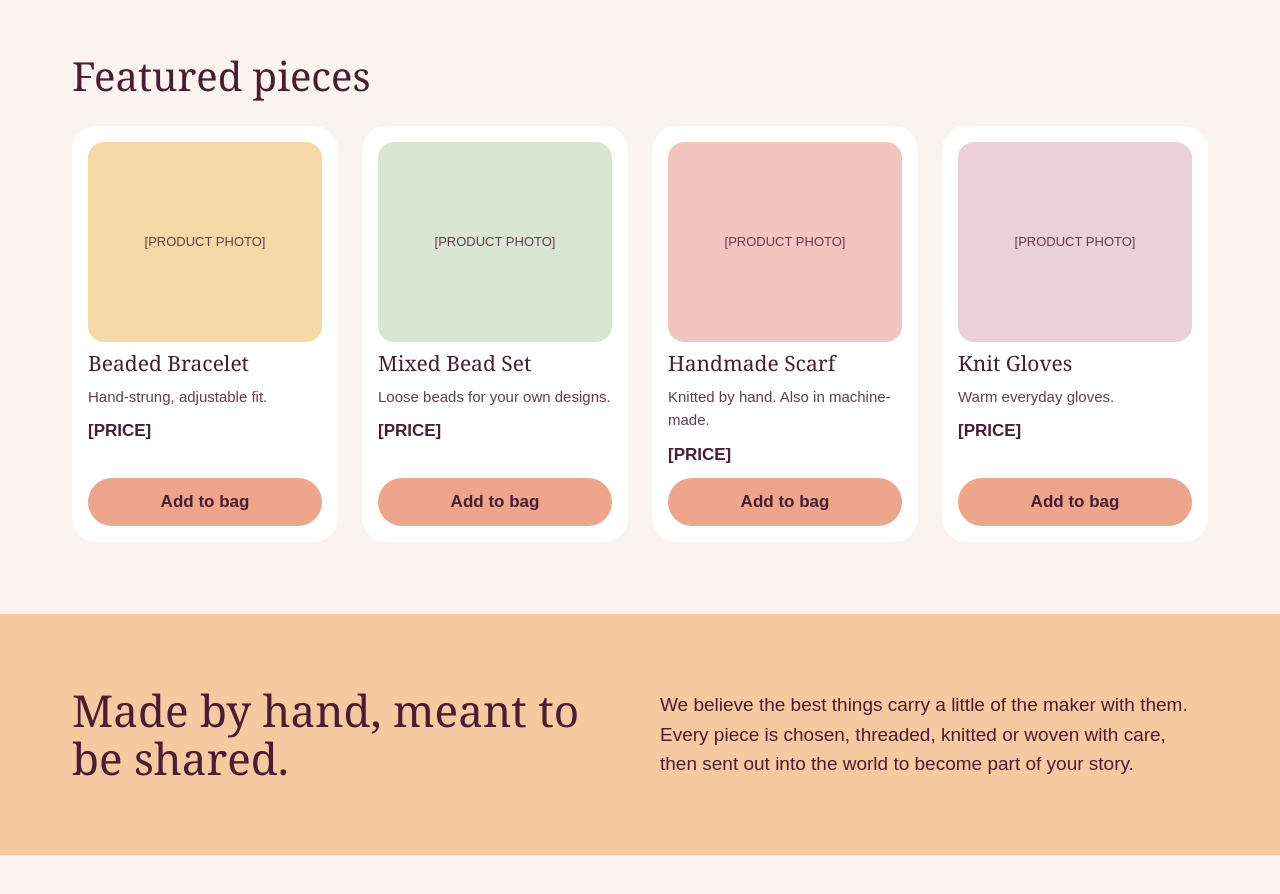
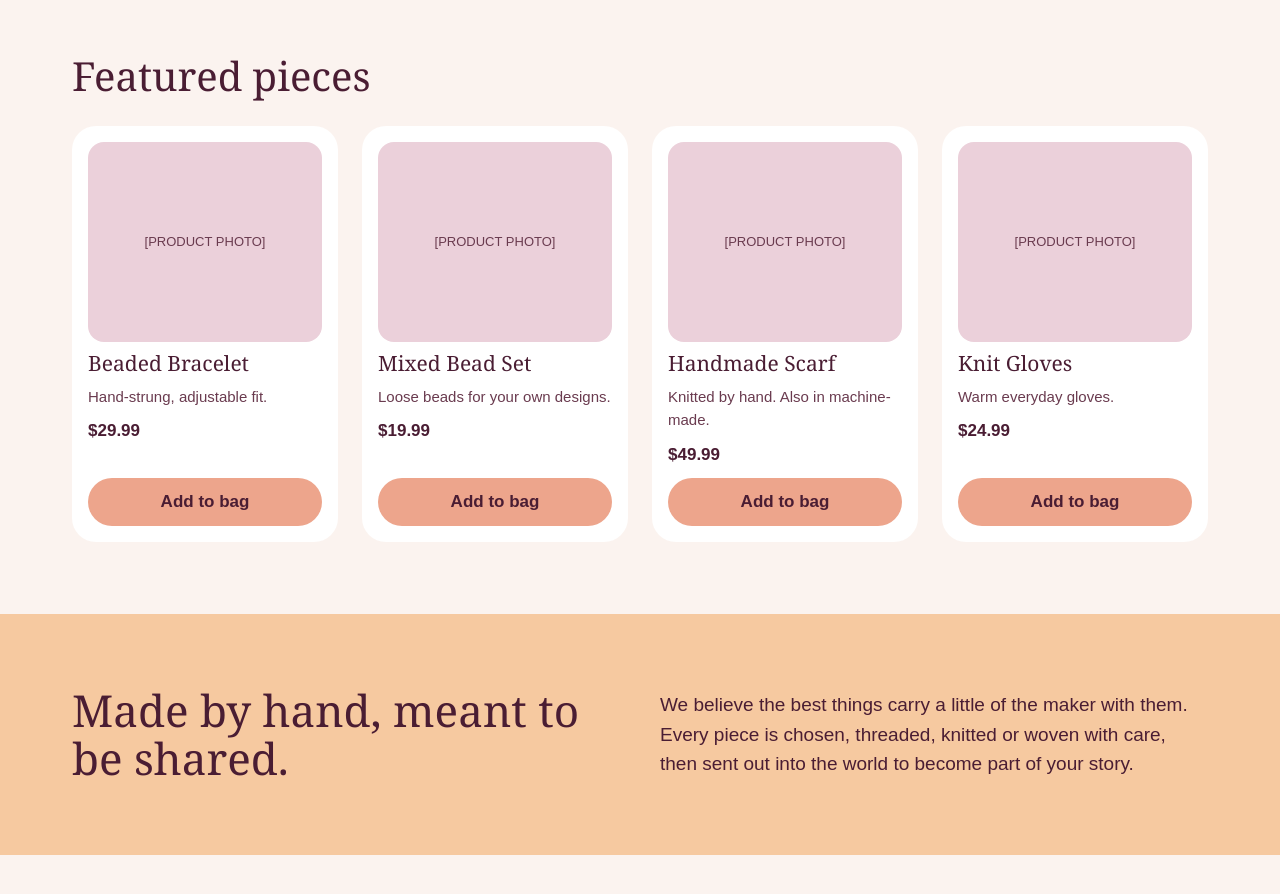
Before and after one commit to milanbairagi/bliss-and-bless, a Next.js app in the folder frontend/: page / in a window 1280 px wide. Shown: the part 1580-2474 px from the top of the page. Built offline with nearby package versions, Linux system fonts and the light colour scheme.

Commit message:
feat(service): refactor product display to use ProductCard component

```diff
--- a/frontend/app/_components/ServicesSection.tsx
+++ b/frontend/app/_components/ServicesSection.tsx
@@ -1,3 +1,5 @@
+import { ProductCard } from "@/components/common/ProductCard";
+
 const categories = [
   { name: "Bracelets", className: "category-bracelets" },
   { name: "Beads", className: "category-beads" },
@@ -6,10 +8,26 @@ const categories = [
 ];
 
 const products = [
-  ["Beaded Bracelet", "Hand-strung, adjustable fit.", "product-yellow"],
-  ["Mixed Bead Set", "Loose beads for your own designs.", "product-green"],
-  ["Handmade Scarf", "Knitted by hand. Also in machine-made.", "product-rose"],
-  ["Knit Gloves", "Warm everyday gloves.", "product-lilac"],
+  {
+    name: "Beaded Bracelet",
+    description: "Hand-strung, adjustable fit.",
+    price: 29.99,
+  },
+  {
+    name: "Mixed Bead Set",
+    description: "Loose beads for your own designs.",
+    price: 19.99,
+  },
+  {
+    name: "Handmade Scarf",
+    description: "Knitted by hand. Also in machine-made.",
+    price: 49.99,
+  },
+  {
+    name: "Knit Gloves",
+    description: "Warm everyday gloves.",
+    price: 24.99,
+  },
 ];
 
 export function ServicesSection() {
@@ -114,27 +132,8 @@ export function ServicesSection() {
           Featured pieces
         </h2>
         <div className="grid grid-cols-[repeat(auto-fit,minmax(220px,1fr))] gap-6">
-          {products.map(([name, description, className]) => (
-            <article
-              className="flex-col gap-2.5 p-4 rounded-3xl bg-white flex"
-              key={name}
-            >
-              <div
-                className={`flex h-50 min-h-50 items-center justify-center overflow-hidden rounded-2xl text-[13px] text-muted ${className === "product-yellow" ? "bg-[#f7d9a8]" : className === "product-green" ? "bg-[#d9e6d3]" : className === "product-rose" ? "bg-[#f2c6bf]" : "bg-[#ebd0da]"}`}
-                aria-hidden="true"
-              >
-                [PRODUCT PHOTO]
-              </div>
-              <h3 className="m-0 font-display text-[21px]">{name}</h3>
-              <p className="m-0 text-[15px] text-muted">{description}</p>
-              <p className="m-0 font-bold text-ink">[PRICE]</p>
-              <button
-                className="mt-auto px-7.5 min-h-12 w-full justify-center rounded-full bg-brand font-bold text-ink inline-flex items-center"
-                type="button"
-              >
-                Add to bag
-              </button>
-            </article>
+          {products.map((product) => (
+            <ProductCard key={product.name} {...product} />
           ))}
         </div>
       </section>
--- /dev/null
+++ b/frontend/components/common/ProductCard.tsx
@@ -0,0 +1,27 @@
+export interface ProductCardProps {
+  name: string;
+  description: string;
+  price: number;
+}
+
+export function ProductCard({ name, description, price }: ProductCardProps) {
+  return (
+    <article className="flex-col gap-2.5 p-4 rounded-3xl bg-white flex">
+      <div
+        className={`flex h-50 min-h-50 items-center justify-center overflow-hidden rounded-2xl text-[13px] text-muted bg-[#ebd0da]`}
+        aria-hidden="true"
+      >
+        [PRODUCT PHOTO]
+      </div>
+      <h3 className="m-0 font-display text-[21px]">{name}</h3>
+      <p className="m-0 text-[15px] text-muted">{description}</p>
+      <p className="m-0 font-bold text-ink">${price.toFixed(2)}</p>
+      <button
+        className="mt-auto px-7.5 min-h-12 w-full justify-center rounded-full bg-brand font-bold text-ink inline-flex items-center"
+        type="button"
+      >
+        Add to bag
+      </button>
+    </article>
+  );
+}
```
